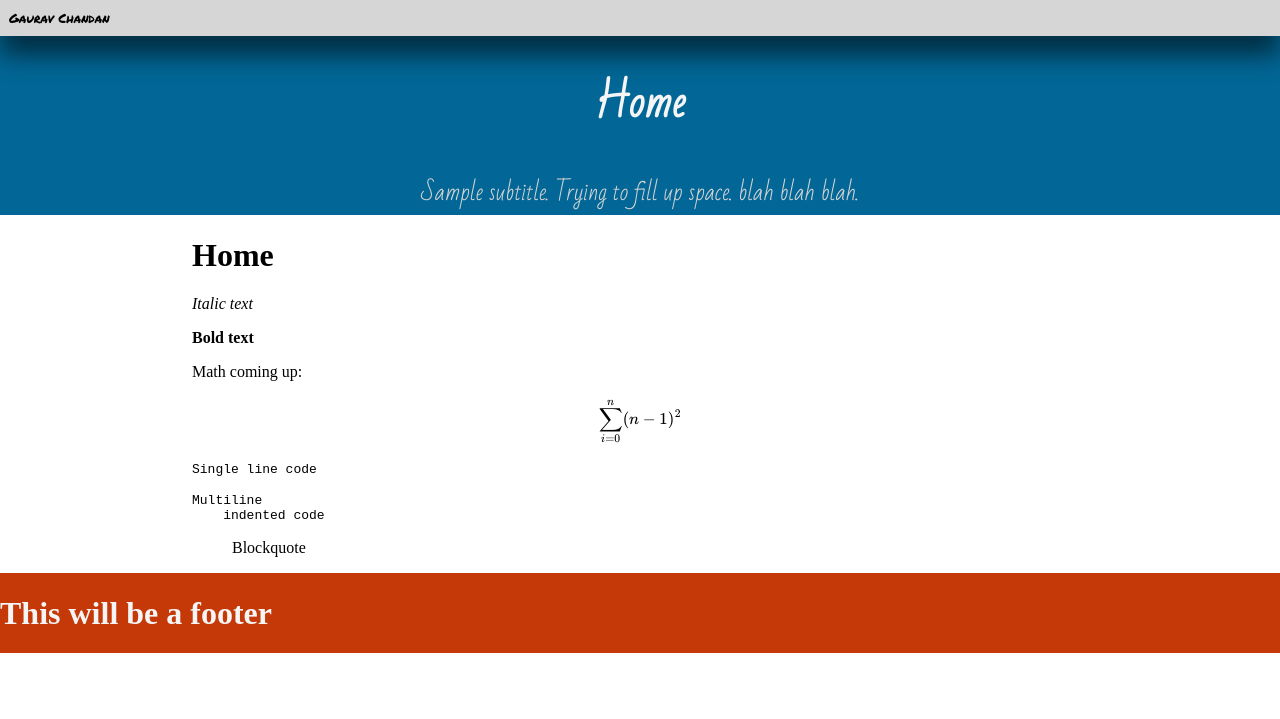
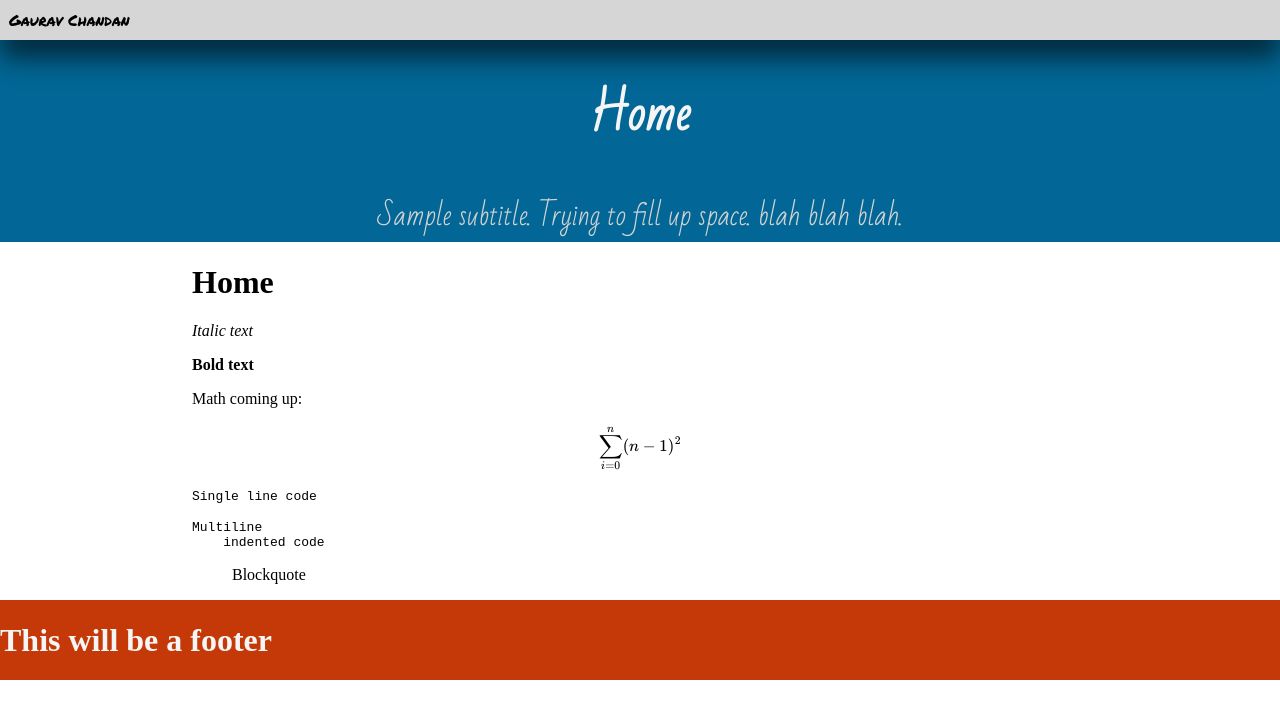
Before and after one commit to gauravchandan/gauravchandan.github.io, a Jekyll site: the page built from index.md, in a window 1280 px wide. Shown: the top 719 px of the page. Built offline with Jekyll 4.4.1, drawn with Linux system fonts in a browser that asks for light colours; formulas are drawn with MathJax 3.

Commit message:
Increased site title size

```diff
--- a/_sass/typography.scss
+++ b/_sass/typography.scss
@@ -2,21 +2,21 @@
 
 /* To be used for the site title, i.e Gaurav Chandan */
 .grid-header .site-name{
-    font-size: 1vmax;                               /* 1.2vw */
+    font-size: 1.2vmax;                               /* 1.2vw */
     font-family: 'Permanent Marker', cursive;
     color: $site-name-color;
 }
 
 /* To be used for the page title, i.e About or Welcome or Home, etc */
 .grid-header .page-title{
-    font-size: 4.5vh;
+    font-size: 5vh;
     font-family: 'Bad Script', cursive; /* The included google font for page title and subtitle */
     color: $page-title-color;
 }
 
 /* To be used for page subtitle, for example a prologue type thingy for blog posts */
 .grid-header .page-subtitle{
-    font-size: 2.5vh;
+    font-size: 3vh;
     font-family: 'Bad Script', cursive; /* The included google font for page title and subtitle */
     color: $page-subtitle-color;
 }
```
Also changed, not shown: 2 other files.
